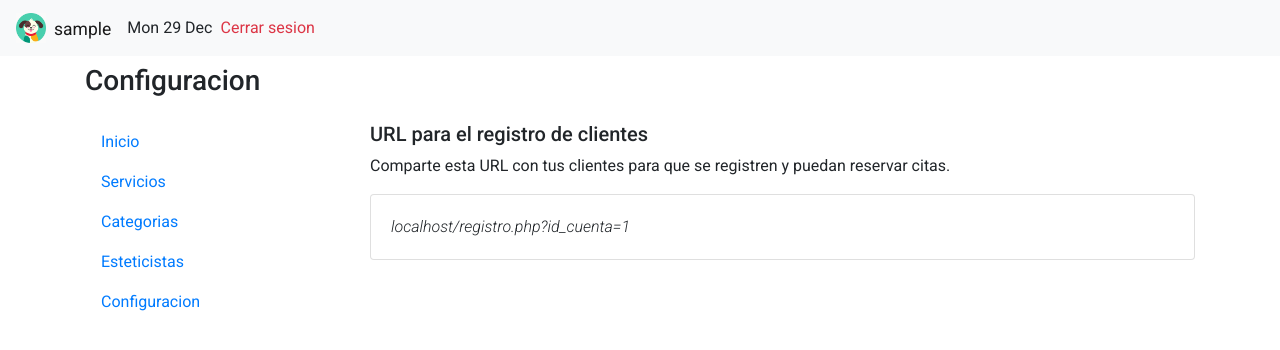
After one commit to bcarlu/agenda-citas, a PHP site: the page made by paginas/admin/configuracion_admin.php in a window 1280 px wide. The commit adds this page. Shown: the top 350 px of the page. Run offline with PHP 8.4, Linux system fonts and the light colour scheme; the visitor is signed in with stand-in values (Sample User, id 1).

Commit message:
feat: Se agrega pagina de configuracion admin y se añade la url de registro de clientes.

```diff
--- /dev/null
+++ b/paginas/admin/configuracion_admin.php
@@ -0,0 +1,44 @@
+<?php session_start();?>
+<?php $titulo = "Configuracion";?>
+<?php include_once'../../head.php';?>
+<?php include_once'../../php/funciones.php';?>
+
+<?php
+//Valida si la variable global del usuario esta definida
+if (isset($_SESSION['username']) && $_SESSION['id_rol'] === 1) {
+    $usuario = $_SESSION['username'];
+?>
+<body>
+    <?php include '../../navbar.php';?>
+    <div class="container mt-5">
+        <div class="row py-3">
+            <div class="col">
+                <h3>Configuracion</h3>
+            </div>
+        </div>
+        <div class="row">
+            <div class="col-3">
+                <?php include 'navbar_lateral.php';?>
+            </div>
+            <!-- Listado de configuraciones-->
+            <div class="col-9">
+                <!-- URL registro clientes -->
+                <h5 class="h5">URL para el registro de clientes</h5>
+                <p>Comparte esta URL con tus clientes para que se registren y puedan reservar citas.</p>
+                <div class="card">
+                    <div class="card-body font-italic">
+                        <?php echo $_SERVER["SERVER_NAME"] . "/registro.php?id_cuenta=" . $_SESSION['uuid_cuenta'];?>
+                    </div>
+                </div>
+            </div>
+        </div>
+    </div>
+<?php
+    //Fin if de control sesion
+    }
+    else {
+        echo "<div class='container'><h3 class='alert alert-danger text-center mt-3'>:( no has ingresado, por favor <a href='/ingreso.php'>inicia sesión</a> :)</h3></div> ";
+    }
+?>
+</body>
+</html>
--- a/paginas/admin/navbar_lateral.php
+++ b/paginas/admin/navbar_lateral.php
@@ -3,4 +3,5 @@
     <a class="nav-link" href="/servicios_admin.php">Servicios</a>
     <a class="nav-link" href="/paginas/admin/categorias_admin.php">Categorias</a>
     <a class="nav-link" href="/paginas/admin/esteticistas_admin.php">Esteticistas</a>
+    <a class="nav-link" href="/paginas/admin/configuracion_admin.php">Configuracion</a>
 </nav>
```
Also changed, not shown: php/validalogin_pg.php (+6 -1 lines).
